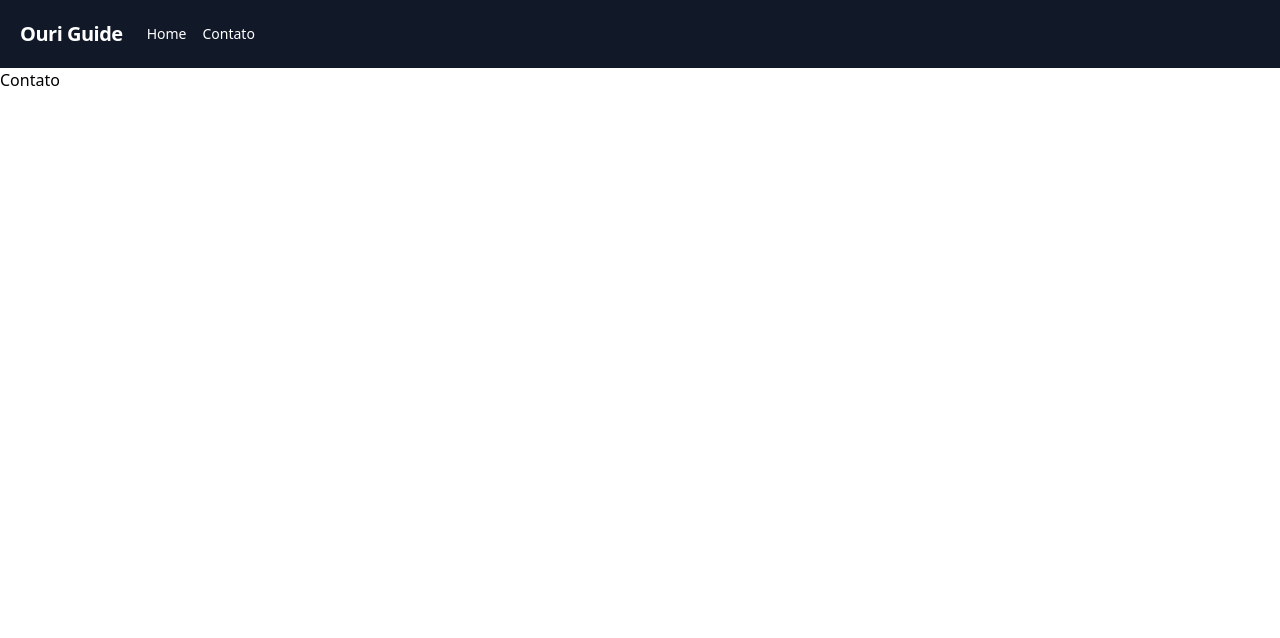
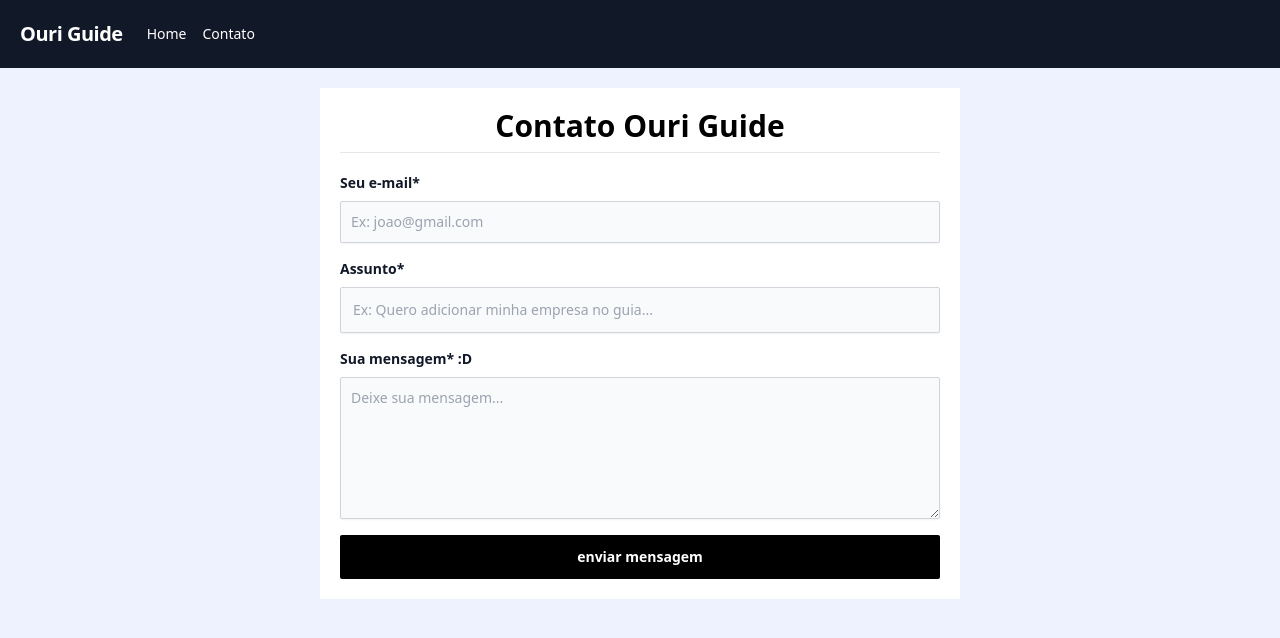
Before and after one commit to henriquenandrade/ouri-guide, a Vue app: page /contato in a window 1280 px wide. Shown: the top 638 px of the page. Built offline with nearby package versions, Linux system fonts and the light colour scheme; no server answers; what @fawmi/vue-google-maps would draw is missing.

Commit message:
add form elements tailwind css styles

```diff
--- a/src/views/Contact.vue
+++ b/src/views/Contact.vue
@@ -3,8 +3,26 @@ import Menu from '../components/Menu.vue'
 </script>
 
 <template>
-    <div>
+    <div class="lx:container min-h-screen bg-indigo-50">
         <Menu />
-        <h1>Contato</h1>
+        <div class="w-6/12 mx-auto bg-white mt-5 p-5 flex flex-col">
+            <h1 class="text-3xl text-center font-semibold mb-2">Contato Ouri Guide</h1>
+            <hr>
+            <form action="#" class="space-y-4 mt-5">
+                <div>
+                    <label for="email" class="block mb-2 text-sm font-bold text-gray-900 dark:text-gray-300">Seu e-mail*</label>
+                    <input type="email" id="email" class="shadow-sm bg-gray-50 border border-gray-300 text-gray-900 text-sm rounded-sm focus:ring-primary-500 focus:border-primary-500 block sm:w-full p-2.5" placeholder="Ex: joao@gmail.com" required>
+                </div>
+                <div>
+                    <label for="subject" class="block mb-2 text-sm font-bold text-gray-900 dark:text-gray-300">Assunto*</label>
+                    <input type="text" id="subject" class="block p-3 sm:w-full text-sm text-gray-900 bg-gray-50 rounded-sm border border-gray-300 shadow-sm focus:ring-primary-500 focus:border-primary-500" placeholder="Ex: Quero adicionar minha empresa no guia..." required>
+                </div>
+                <div class="sm:col-span-2">
+                    <label for="message" class="block mb-2 text-sm font-bold text-gray-900 dark:text-gray-400">Sua mensagem* :D</label>
+                    <textarea id="message" rows="6" class="block p-2.5 sm:w-full text-sm text-gray-900 bg-gray-50 rounded-sm shadow-sm border border-gray-300 focus:ring-primary-500 focus:border-primary-500" placeholder="Deixe sua mensagem..."></textarea>
+                </div>
+                <button type="submit" class="py-3 px-5 text-sm font-bold text-center text-white rounded-sm bg-black sm:w-full hover:bg-green-500 focus:ring-4 focus:outline-none focus:ring-primary-300">enviar mensagem</button>
+            </form>
+        </div>
     </div>
 </template>
```
